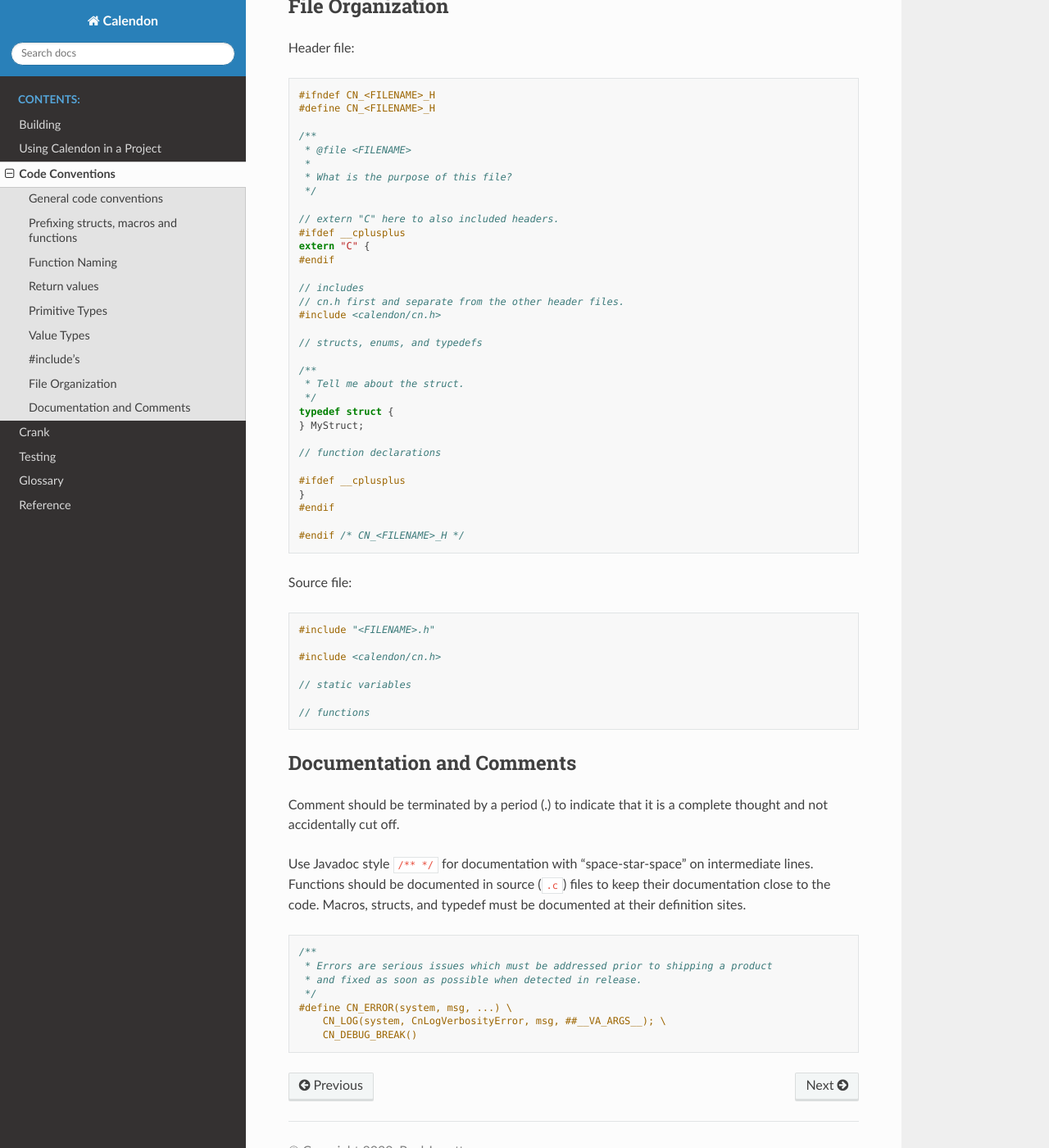
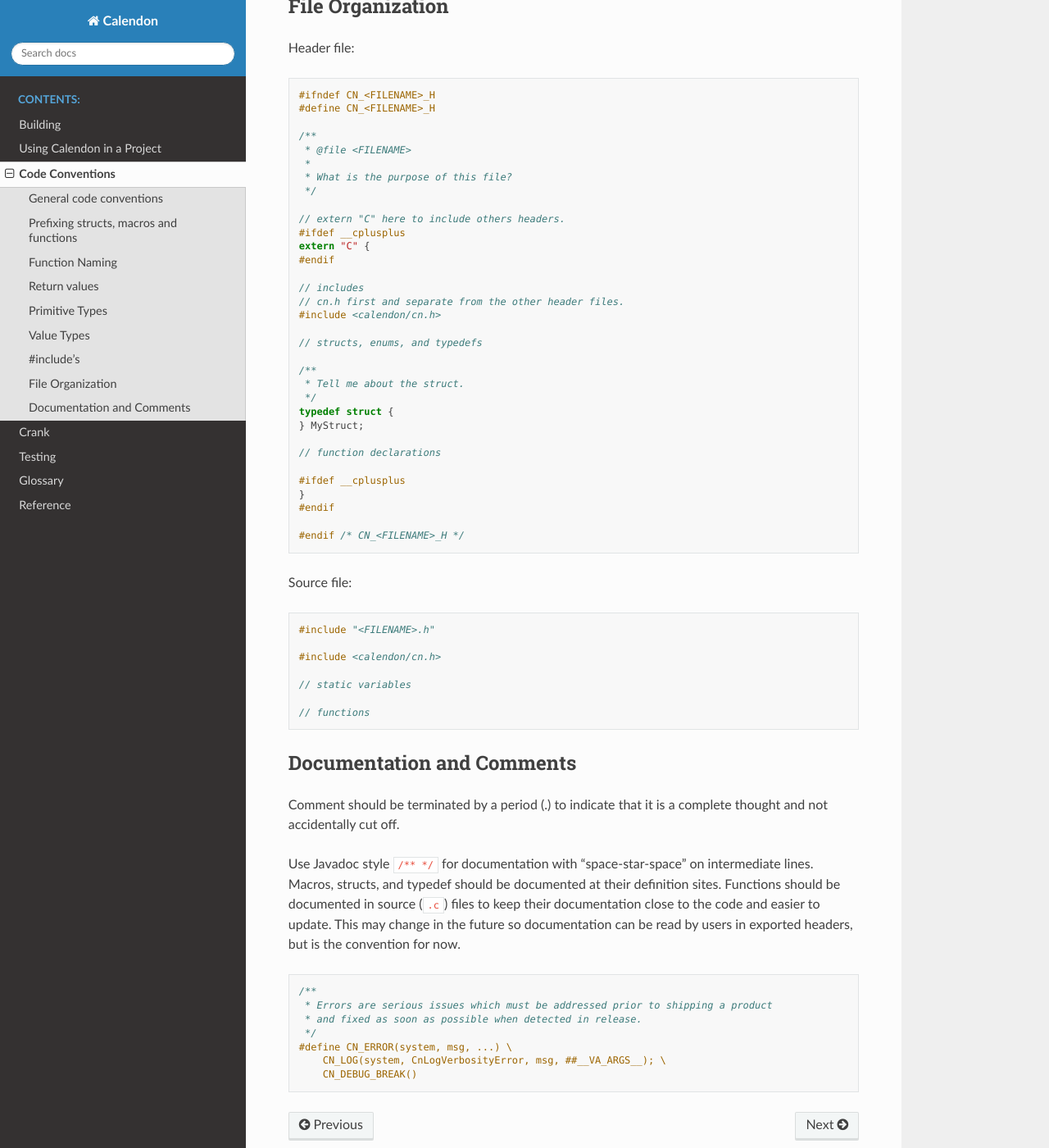
Before and after one commit to pyjarrett/calendon, a Sphinx documentation site: the page built from docs/source/project/conventions.rst, in a window 1280 px wide and 1400 px high, scrolled down 5651 px. Shown: the whole window at 82% size. Built offline with Sphinx 7.4.7 and the Read the Docs theme 2.0.0, drawn with Linux system fonts in a browser that asks for light colours; some of the changed text lies outside the part shown.

Commit message:
Typo fixing in docs.

```diff
--- a/docs/source/project/conventions.rst
+++ b/docs/source/project/conventions.rst
@@ -257,7 +257,7 @@
      * What is the purpose of this file?
      */
 
-    // extern "C" here to also included headers.
+    // extern "C" here to include others headers.
     #ifdef __cplusplus
     extern "C" {
     #endif
@@ -302,9 +302,11 @@
 thought and not accidentally cut off.
 
 Use Javadoc style ``/** */`` for documentation with "space-star-space" on
-intermediate lines.  Functions should be documented in source (``.c``) files to
-keep their documentation close to the code.  Macros, structs, and typedef must
-be documented at their definition sites.
+intermediate lines.  Macros, structs, and typedef should be documented at their
+definition sites.  Functions should be documented in source (``.c``) files to
+keep their documentation close to the code and easier to update.  This may
+change in the future so documentation can be read by users in exported headers,
+but is the convention for now.
 
 .. code-block::
 
```
Also changed, not shown: other parts of docs/source/project/conventions.rst (+3 -3 lines).
